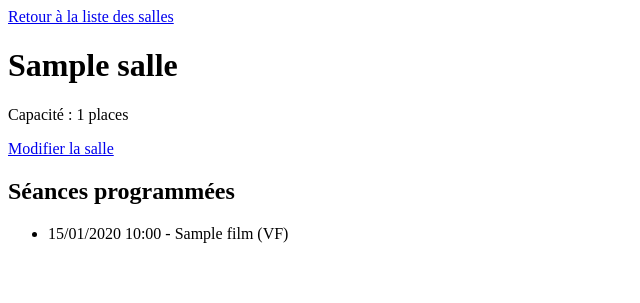
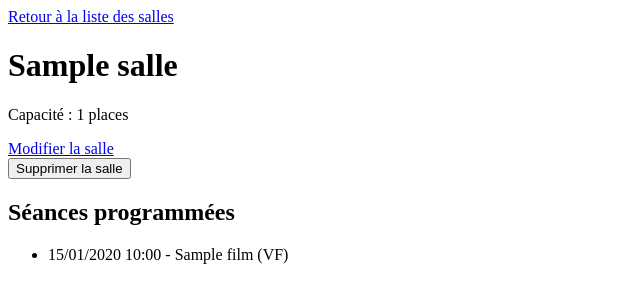
Before and after one commit to MinecraftJavaEdition26-1-2/CYGR, a Spring Boot app: page /salles/1 in a window 1280 px wide. Shown: the top 303 px of the page, without its empty margins (0-640 px from the left). Run offline with Spring Boot 4, Linux system fonts and the light colour scheme; tables that the repository leaves empty hold one stand-in row (values such as "Sample post").

Commit message:
Ajout de la suppression et de la validation des salles.

```diff
--- a/CYGR/src/main/java/com/example/demo/controller/SalleController.java
+++ b/CYGR/src/main/java/com/example/demo/controller/SalleController.java
@@ -3,14 +3,18 @@ package com.example.demo.controller;
 import org.springframework.http.HttpStatus;
 import org.springframework.stereotype.Controller;
 import org.springframework.ui.Model;
+import org.springframework.validation.BindingResult;
 import org.springframework.web.bind.annotation.GetMapping;
 import org.springframework.web.bind.annotation.ModelAttribute;
 import org.springframework.web.bind.annotation.PathVariable;
 import org.springframework.web.bind.annotation.PostMapping;
 import org.springframework.web.bind.annotation.RequestMapping;
 import org.springframework.web.server.ResponseStatusException;
+import org.springframework.web.servlet.mvc.support.RedirectAttributes;
 import com.example.demo.entity.Salle;
+import com.example.demo.exception.RegleMetierException;
 import com.example.demo.service.SalleService;
+import jakarta.validation.Valid;
 
 @Controller
 @RequestMapping("/salles")
@@ -43,9 +47,23 @@ public class SalleController {
     }
 
     @PostMapping("/enregistrer")
-    public String enregistrer(@ModelAttribute Salle salle){
+    public String enregistrer(@Valid @ModelAttribute Salle salle, BindingResult resultat){
+        if (resultat.hasErrors()) {
+            return "salles/formulaire";
+        }
         Salle salleEnregistree = salleService.save(salle);
         return "redirect:/salles/" + salleEnregistree.getId();
+    }
+
+    @PostMapping("/{id}/supprimer")
+    public String supprimer(@PathVariable Long id, RedirectAttributes redirectAttributes){
+        try {
+            salleService.supprimer(id);
+            redirectAttributes.addFlashAttribute("succes", "Salle supprimée");
+        } catch (RegleMetierException e) {
+            redirectAttributes.addFlashAttribute("erreur", e.getMessage());
+        }
+        return "redirect:/salles";
     }
 
     @GetMapping("/{id}")
--- a/CYGR/src/main/resources/templates/salles/fiche.html
+++ b/CYGR/src/main/resources/templates/salles/fiche.html
@@ -11,6 +11,10 @@
     <h1 th:text="${salle.nom}">Nom de la salle</h1>
     <p>Capacité : <span th:text="${salle.capacite}">100</span> places</p>
     <a th:href="@{/salles/{id}/modifier(id=${salle.id})}">Modifier la salle</a>
+    <form th:action="@{/salles/{id}/supprimer(id=${salle.id})}" method="post"
+          onsubmit="return confirm('Supprimer cette salle ?')">
+        <button type="submit">Supprimer la salle</button>
+    </form>
 
     <h2>Séances programmées</h2>
 
--- a/CYGR/src/main/resources/templates/salles/formulaire.html
+++ b/CYGR/src/main/resources/templates/salles/formulaire.html
@@ -21,10 +21,12 @@
             <div class="champ">
                 <label for="nom">Nom</label>
                 <input type="text" id="nom" required maxlength="50" th:field="*{nom}">
+                <p class="message erreur" th:if="${#fields.hasErrors('nom')}" th:errors="*{nom}"></p>
             </div>
             <div class="champ">
                 <label for="capacite">Capacité (places)</label>
                 <input type="number" id="capacite" required min="1" th:field="*{capacite}">
+                <p class="message erreur" th:if="${#fields.hasErrors('capacite')}" th:errors="*{capacite}"></p>
             </div>
             <div class="actions">
                 <button type="submit" class="btn btn-primary">Enregistrer la salle</button>
--- a/CYGR/src/main/resources/templates/salles/liste.html
+++ b/CYGR/src/main/resources/templates/salles/liste.html
@@ -9,6 +9,9 @@
     <h1>Salles</h1>
     <a th:href="@{/salles/nouvelle}">Ajouter une salle</a>
 
+    <p class="message succes" th:if="${succes}" th:text="${succes}"></p>
+    <p class="message erreur" th:if="${erreur}" th:text="${erreur}"></p>
+
     <p th:if="${salles.isEmpty()}">Aucune salle disponible pour le moment</p>
 
     <div th:each="salle : ${salles}">
```
Also changed, not shown: CYGR/src/main/java/com/example/demo/entity/Salle.java (+8 -0 lines), CYGR/src/main/java/com/example/demo/service/SalleService.java (+11 -2 lines).
